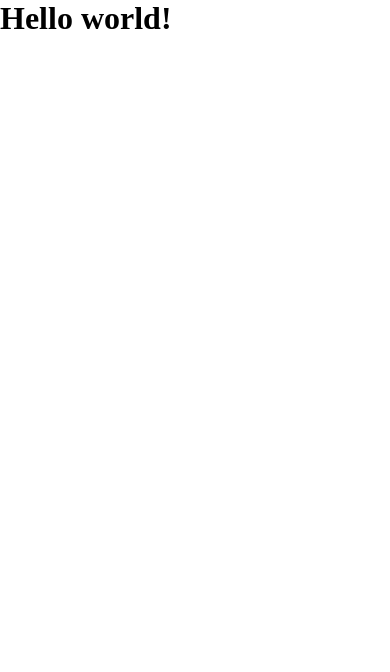
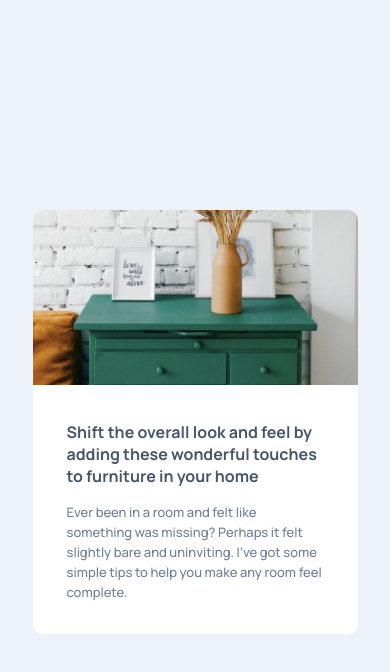
Before and after one commit to dnypham/frontend-mentor-article-preview-component, a React app: page / in a window 390 px wide. Built offline with nearby package versions, Linux system fonts and the light colour scheme.

Commit message:
Add article image and text to mobile design.

```diff
--- a/public/styles.css
+++ b/public/styles.css
@@ -27,3 +27,48 @@
 .light-grayish-blue {
   color: hsl(210, 46%, 95%)
 }
+
+/* ----------APP COMPONENT---------- */
+
+.app {
+  display: flex;
+  justify-content: center;
+  align-items: center;
+  flex-direction: column;
+  height: 100vh;
+  max-width: 100vw;
+  background-color: hsl(210, 46%, 95%);
+}
+
+/* ----------ARTICLE PREVIEW COMPONENT---------- */
+
+.article-card {
+  width: 325px;
+  border-radius: 10px;
+  background-color: white;
+}
+
+.article-image {
+  width: 100%;
+  height: 175px;
+  object-fit: cover;
+  border-top-left-radius: 10px;
+  border-top-right-radius: 10px;
+}
+
+.article-text-container {
+  padding: 32px 34px;
+}
+
+.article-title {
+  font-size: 16px;
+  line-height: 22px;
+}
+
+.article-paragraph {
+  margin-top: 15px;
+  font-size: 13px;
+  line-height: 20px;
+}
+
+/* ----------MEDIA QUERIES---------- */
--- a/src/components/app.js
+++ b/src/components/app.js
@@ -1,9 +1,10 @@
 import React, { useState } from 'react';
+import ArticlePreview from './article-preview';
 
 export default function App() {
   return (
-    <div>
-      <h1>Hello world!</h1>
+    <div className='app'>
+      <ArticlePreview />
     </div>
   )
 }
--- /dev/null
+++ b/src/components/article-preview.js
@@ -0,0 +1,20 @@
+import React, { useState } from "react";
+
+export default function ArticlePreview() {
+  return (
+    <div className="article-card">
+      <img className="article-image" src="./assets/drawers.jpg" alt="drawers" />
+      <div className="article-text-container">
+        <h2 className="article-title manrope-700 very-dark-grayish-blue">
+          Shift the overall look and feel by adding these wonderful touches
+          to furniture in your home
+        </h2>
+        <p className="article-paragraph manrope-500 desaturated-dark-blue">
+          Ever been in a room and felt like something was missing? Perhaps it
+          felt slightly bare and uninviting. I've got some simple tips to help
+          you make any room feel complete.
+        </p>
+      </div>
+    </div>
+  )
+}
--- a/src/index.html
+++ b/src/index.html
@@ -9,8 +9,8 @@
   <link rel="preconnect" href="https://fonts.googleapis.com">
   <link rel="preconnect" href="https://fonts.gstatic.com" crossorigin>
   <link href="https://fonts.googleapis.com/css2?family=Manrope:wght@500;700&display=swap" rel="stylesheet">
-  <link rel="stylesheet" href="/public/reset.css">
-  <link rel="stylesheet" href="/public/styles.css">
+  <link rel="stylesheet" href="./reset.css">
+  <link rel="stylesheet" href="./styles.css">
 </head>
 <body>
 
```
